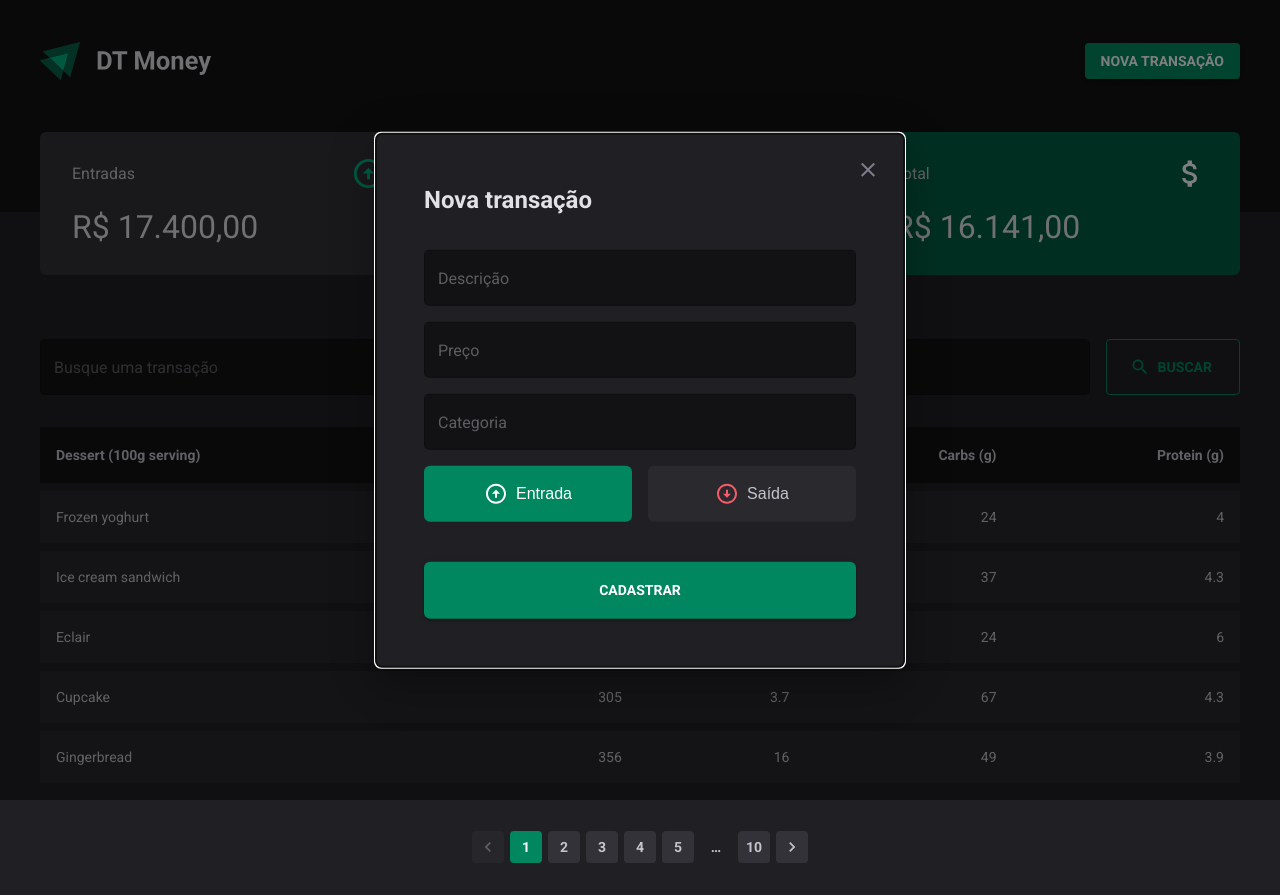
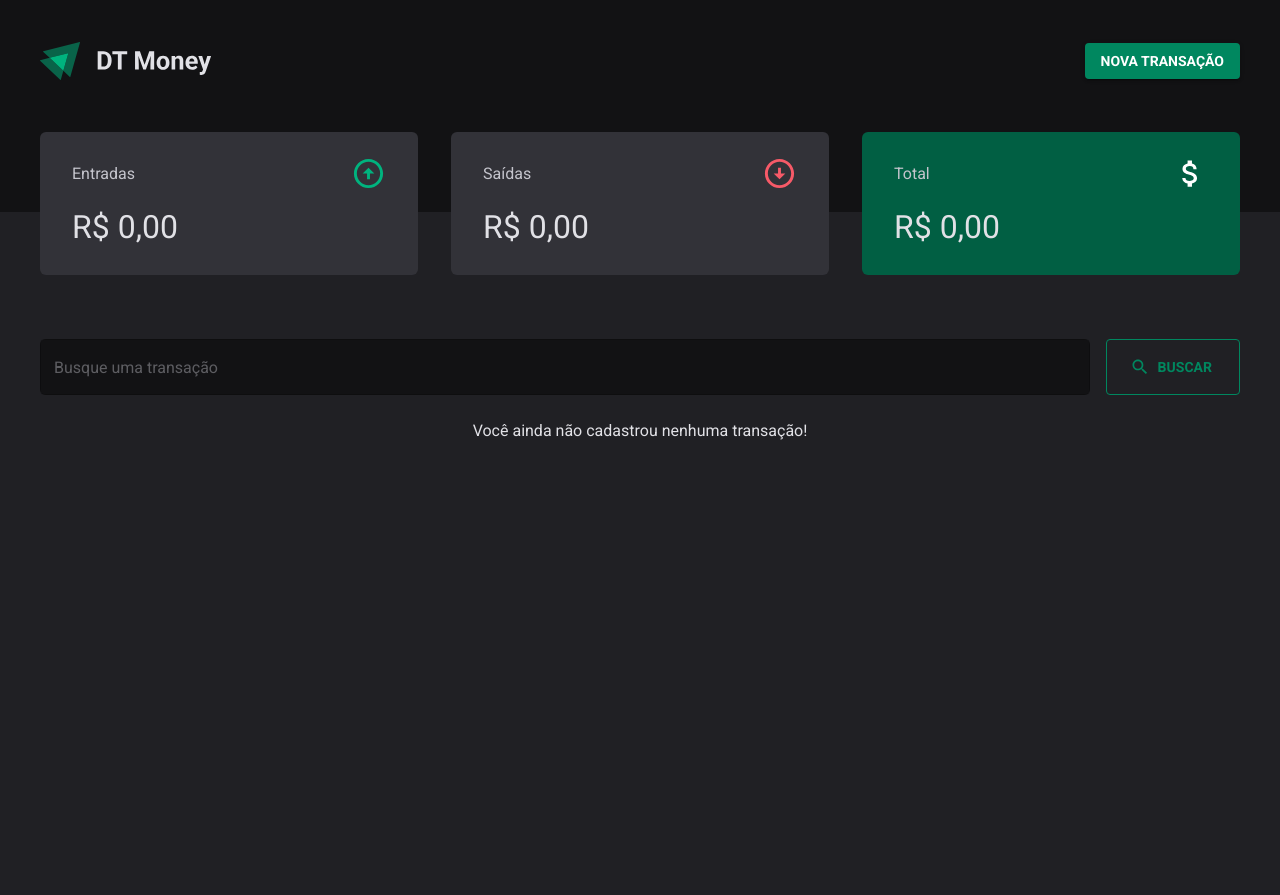
Before and after one commit to johnnycfg/desafio-in8, a Next.js app: page / in a window 1280 px wide. After the commit the page ends 800 px from the top, so only its background shows below. Built offline with nearby package versions, Linux system fonts and the light colour scheme.

Commit message:
feat: finish new transaction modal

```diff
--- a/src/app/(home)/page.tsx
+++ b/src/app/(home)/page.tsx
@@ -3,13 +3,18 @@
 import { NewTransactionModal } from '@/components/NewTransactionModal'
 import { SummaryCard } from '@/components/SummaryCard'
 import { TransactionsTable } from '@/components/TransactionsTable'
+import { TransactionsContext } from '@/contexts/TransactionsContext'
+import { useSummary } from '@/hooks/useSummary'
 import { ArrowCircleUp, ArrowCircleDown, AttachMoneyOutlined, Search } from '@mui/icons-material'
-import { Box, Button, Pagination, Stack, TextField, useTheme } from '@mui/material'
-import { useState } from 'react'
+import { Box, Button, Pagination, Stack, TextField, Typography, useTheme } from '@mui/material'
+import { useContext, useState } from 'react'
+
 
 export default function Home() {
   const theme = useTheme()
-  const [newTransactionModalStatus, setNewTransactionModalStatus] = useState(true)
+  const { transactions, filteredTransactions, searchTransactions } = useContext(TransactionsContext)
+  const summary = useSummary()
+  const [search, setSearch] = useState('')
 
   return (
     <Box width="100%" maxWidth={1248} margin="0 auto" px="1.5rem" pb="2rem">
@@ -17,17 +22,17 @@ export default function Home() {
         <SummaryCard
           icon={<ArrowCircleUp fontSize='large' sx={{color: theme.palette.product.green.light}}  />}
           title="Entradas"
-          amount={17400}
+          amount={summary.income}
         />
         <SummaryCard
           icon={<ArrowCircleDown fontSize='large' sx={{color: theme.palette.product.red.main}}  />}
           title="Saídas"
-          amount={1259}
+          amount={summary.outcome}
         />
         <SummaryCard
           icon={<AttachMoneyOutlined fontSize='large' sx={{color: theme.palette.common.white}}  />} variant='green'
           title="Total"
-          amount={16141}
+          amount={summary.total}
         />
       </Box>
 
@@ -42,6 +47,8 @@ export default function Home() {
             },
           }}
           fullWidth
+          value={search}
+          onChange={(event) => setSearch(event.target.value.toLowerCase())}
         />
 
         <Button
@@ -51,17 +58,27 @@ export default function Home() {
           sx={{
             px: '2rem'
           }}
+          onClick={() => searchTransactions(search)}
         >
           Buscar
         </Button>
       </Box>
 
-      <Stack spacing="2.5rem" alignItems="center">
-        <TransactionsTable />
-        <Pagination count={10} color="primary" shape='rounded' />
-      </Stack>
+      {transactions.length < 1 ? (
+        <Typography textAlign="center">
+          Você ainda não cadastrou nenhuma transação!
+        </Typography>
+      ) : !filteredTransactions ? (
+        <Typography textAlign="center">
+          Nenhuma transação encontrada!
+        </Typography>
+      ) : (
+        <Stack spacing="2.5rem" alignItems="center">
+          <TransactionsTable transactions={filteredTransactions ? filteredTransactions : transactions} />
+          <Pagination count={10} color="primary" shape='rounded' />
+        </Stack>
+      )}
 
-      <NewTransactionModal modalStatus={newTransactionModalStatus} setModalStatus={setNewTransactionModalStatus} />
     </Box>
   )
 }
--- a/src/components/NewTransactionModal/index.tsx
+++ b/src/components/NewTransactionModal/index.tsx
@@ -1,9 +1,22 @@
 import { Box, Button, FormControlLabel, IconButton, Modal, Stack, TextField, Typography, useTheme } from "@mui/material";
 import { ArrowCircleUp, ArrowCircleDown, AttachMoneyOutlined, Search, Close } from '@mui/icons-material'
-import { Dispatch, SetStateAction, useState } from "react";
+import { Dispatch, SetStateAction, useContext, useState } from "react";
 import * as RadioGroup from '@radix-ui/react-radio-group';
 import { RadioGroupItem } from "./RadioGroupItem";
+import { Controller, useForm } from "react-hook-form";
+import { zodResolver } from '@hookform/resolvers/zod'
+import { z } from "zod";
+import { TransactionsContext } from "@/contexts/TransactionsContext";
 
+
+const newTransactionFormSchema = z.object({
+  description: z.string(),
+  type: z.enum(['income', 'outcome']),
+  category: z.string(),
+  price: z.number()
+})
+
+type NewTransactionFormInputs = z.infer<typeof newTransactionFormSchema>
 
 interface NewTransactionModalProps {
   modalStatus: boolean
@@ -12,6 +25,22 @@ interface NewTransactionModalProps {
 
 export function NewTransactionModal({modalStatus, setModalStatus}: NewTransactionModalProps) {
   const theme = useTheme()
+  const { createTransaction } = useContext(TransactionsContext)
+
+  const {register, handleSubmit, control, formState: {errors}, reset} = useForm<NewTransactionFormInputs>({
+    resolver: zodResolver(newTransactionFormSchema),
+    defaultValues: {
+      type: 'income',
+    }
+  })
+
+  console.log(errors)
+
+
+  function handleCreateNewTransaction(data: NewTransactionFormInputs) {
+    createTransaction(data)
+    handleCloseModal()
+  }
 
   const style = {
     position: 'absolute' as 'absolute',
@@ -26,14 +55,9 @@ export function NewTransactionModal({modalStatus, setModalStatus}: NewTransactio
     borderRadius: '6px',
   };
 
-  const [value, setValue] = useState('female');
-
-  const handleChange = (event: React.ChangeEvent<HTMLInputElement>) => {
-    setValue((event.target as HTMLInputElement).value);
-  };
-
   function handleCloseModal() {
     setModalStatus(false)
+    reset()
   }
 
 
@@ -44,7 +68,7 @@ export function NewTransactionModal({modalStatus, setModalStatus}: NewTransactio
       aria-labelledby="modal new transaction"
       aria-describedby="modal to create a new transaction"
     >
-      <Box component="form" sx={style}>
+      <Box component="form" sx={style} onSubmit={handleSubmit(handleCreateNewTransaction)}>
         <Typography fontSize="1.5rem" fontWeight="bold">
           Nova transação
         </Typography>
@@ -64,6 +88,7 @@ export function NewTransactionModal({modalStatus, setModalStatus}: NewTransactio
               },
             }}
             fullWidth
+            {...register('description')}
           />
             <TextField
             placeholder='Preço'
@@ -75,6 +100,7 @@ export function NewTransactionModal({modalStatus, setModalStatus}: NewTransactio
               },
             }}
             fullWidth
+            {...register('price', {valueAsNumber: true})}
           />
             <TextField
             placeholder='Categoria'
@@ -86,10 +112,16 @@ export function NewTransactionModal({modalStatus, setModalStatus}: NewTransactio
               },
             }}
             fullWidth
+            {...register('category')}
           />
 
+          <Controller
+            name="type"
+            control={control}
+            render={({field}) => (
               <RadioGroup.Root
-          defaultValue="income"
+                value={field.value}
+                onValueChange={(value) => field.onChange(value)}
               >
                 <Box display="flex" gap="1rem" sx={{ 'input[type=radio]': { width: '0 !important', height: '0 !important' } }}>
                   <RadioGroupItem value="income" id="r1" style={{flex: 1}}>
@@ -102,6 +134,8 @@ export function NewTransactionModal({modalStatus, setModalStatus}: NewTransactio
                   </RadioGroupItem>
                 </Box>
               </RadioGroup.Root>
+            )}
+          />
         </Stack>
 
         <Button
@@ -113,6 +147,7 @@ export function NewTransactionModal({modalStatus, setModalStatus}: NewTransactio
             py: '1rem',
             borderRadius: '6px'
           }}
+          type="submit"
         >
           Cadastrar
         </Button>
--- a/src/components/TransactionsTable/index.tsx
+++ b/src/components/TransactionsTable/index.tsx
@@ -1,24 +1,21 @@
-import { Paper, Table, TableBody, TableCell, TableContainer, TableHead, TableRow, useTheme } from "@mui/material";
+import { currencyFormatter } from "@/utils/currencyFormatter";
+import { Paper, Table, TableBody, TableCell, TableContainer, TableHead, TableRow, Typography, useTheme } from "@mui/material";
+import { format } from "date-fns";
 
-function createData(
-  name: string,
-  calories: number,
-  fat: number,
-  carbs: number,
-  protein: number,
-) {
-  return { name, calories, fat, carbs, protein };
+interface Transactions {
+  id: string
+  description: string
+  type: 'income' | 'outcome'
+  category: string
+  price: number
+  createdAt: string
 }
 
-const rows = [
-  createData('Frozen yoghurt', 159, 6.0, 24, 4.0),
-  createData('Ice cream sandwich', 237, 9.0, 37, 4.3),
-  createData('Eclair', 262, 16.0, 24, 6.0),
-  createData('Cupcake', 305, 3.7, 67, 4.3),
-  createData('Gingerbread', 356, 16.0, 49, 3.9),
-];
+interface TransactionsTableProps {
+  transactions: Transactions[]
+}
 
-export function TransactionsTable() {
+export function TransactionsTable({transactions}: TransactionsTableProps) {
   const theme = useTheme()
 
   return (
@@ -26,29 +23,43 @@ export function TransactionsTable() {
       <Table sx={{ minWidth: 650, borderCollapse: 'separate', borderSpacing: '0 0.5rem' }} aria-label="simple table">
         <TableHead>
           <TableRow sx={{ bgcolor: theme.palette.base[100] }}>
-            <TableCell sx={{color: theme.palette.base[600], fontWeight: 'bold', border: 0}}>Dessert (100g serving)</TableCell>
-            <TableCell sx={{color: theme.palette.base[600], fontWeight: 'bold', border: 0}} align="right">Calories</TableCell>
-            <TableCell sx={{color: theme.palette.base[600], fontWeight: 'bold', border: 0}} align="right">Fat&nbsp;(g)</TableCell>
-            <TableCell sx={{color: theme.palette.base[600], fontWeight: 'bold', border: 0}} align="right">Carbs&nbsp;(g)</TableCell>
-            <TableCell sx={{color: theme.palette.base[600], fontWeight: 'bold', border: 0}} align="right">Protein&nbsp;(g)</TableCell>
+            <TableCell sx={{color: theme.palette.base[600], fontWeight: 'bold', border: 0}}>Descrição</TableCell>
+            <TableCell sx={{color: theme.palette.base[600], fontWeight: 'bold', border: 0}}>Preço</TableCell>
+            <TableCell sx={{color: theme.palette.base[600], fontWeight: 'bold', border: 0}}>Categoria</TableCell>
+            <TableCell sx={{color: theme.palette.base[600], fontWeight: 'bold', border: 0}}>Data</TableCell>
+            <TableCell sx={{color: theme.palette.base[600], fontWeight: 'bold', border: 0}}></TableCell>
           </TableRow>
         </TableHead>
         <TableBody>
-          {rows.map((row) => (
+          {transactions.map((transaction) => (
             <TableRow
-              key={row.name}
+              key={transaction.id}
               sx={{
                 '&:last-child td, &:last-child th': { border: 0 },
                 bgcolor: theme.palette.base[300]
               }}
             >
-              <TableCell  sx={{color: theme.palette.base[600], border: 0}} component="th" scope="row">
-                {row.name}
+              <TableCell  sx={{color: theme.palette.base[600], border: 0, width: '40%'}} component="th" scope="row">
+                {transaction.description}
               </TableCell>
-              <TableCell sx={{color: theme.palette.base[600], border: 0}} align="right">{row.calories}</TableCell>
-              <TableCell sx={{color: theme.palette.base[600], border: 0}} align="right">{row.fat}</TableCell>
-              <TableCell sx={{color: theme.palette.base[600], border: 0}} align="right">{row.carbs}</TableCell>
-              <TableCell sx={{color: theme.palette.base[600], border: 0}} align="right">{row.protein}</TableCell>
+              <TableCell
+                sx={{
+                  border: 0,
+                  color: transaction.type === 'income' ? theme.palette.product.green.main : theme.palette.product.red.main
+                }
+              }>
+                {transaction.type === 'outcome' && '- '} {currencyFormatter(transaction.price)}
+              </TableCell>
+              <TableCell sx={{color: theme.palette.base[600], border: 0}}>{transaction.category}</TableCell>
+              <TableCell
+                sx={{
+                  color: theme.palette.base[600],
+                  border: 0,
+                }}
+              >
+                {format(new Date(transaction.createdAt), 'dd/MM/yyyy')}
+              </TableCell>
+              <TableCell sx={{color: theme.palette.base[600], border: 0}}>actions</TableCell>
             </TableRow>
           ))}
         </TableBody>
--- a/src/components/header/index.tsx
+++ b/src/components/header/index.tsx
@@ -1,15 +1,25 @@
 import { Box, Button, useTheme } from "@mui/material";
 import Image from "next/image";
+import { NewTransactionModal } from "../NewTransactionModal";
+import { useState } from "react";
 
 export function Header() {
   const theme = useTheme()
+  const [newTransactionModalStatus, setNewTransactionModalStatus] = useState(false)
+
+  function handleOpenNewTransactionModal() {
+    setNewTransactionModalStatus(true)
+  }
+
 
   return (
     <Box height={212} bgcolor={theme.palette.base[100]} pt="2.5rem">
       <Box display="flex" alignItems="center" justifyContent="space-between" width="100%" maxWidth={1248} margin="0 auto" px="1.5rem">
         <Image src="/logo.svg" width={173} height={42} alt="Logo" priority />
-        <Button variant="contained" color="primary">Nova transação</Button>
+        <Button variant="contained" color="primary" onClick={handleOpenNewTransactionModal}>Nova transação</Button>
       </Box>
+
+      <NewTransactionModal modalStatus={newTransactionModalStatus} setModalStatus={setNewTransactionModalStatus} />
     </Box>
   )
 }
```
Also changed, not shown: package.json (+9 -1 lines), 1 other file (tests, documents, lock files or other folders). Lines whose indentation alone changed are shown as unchanged.
